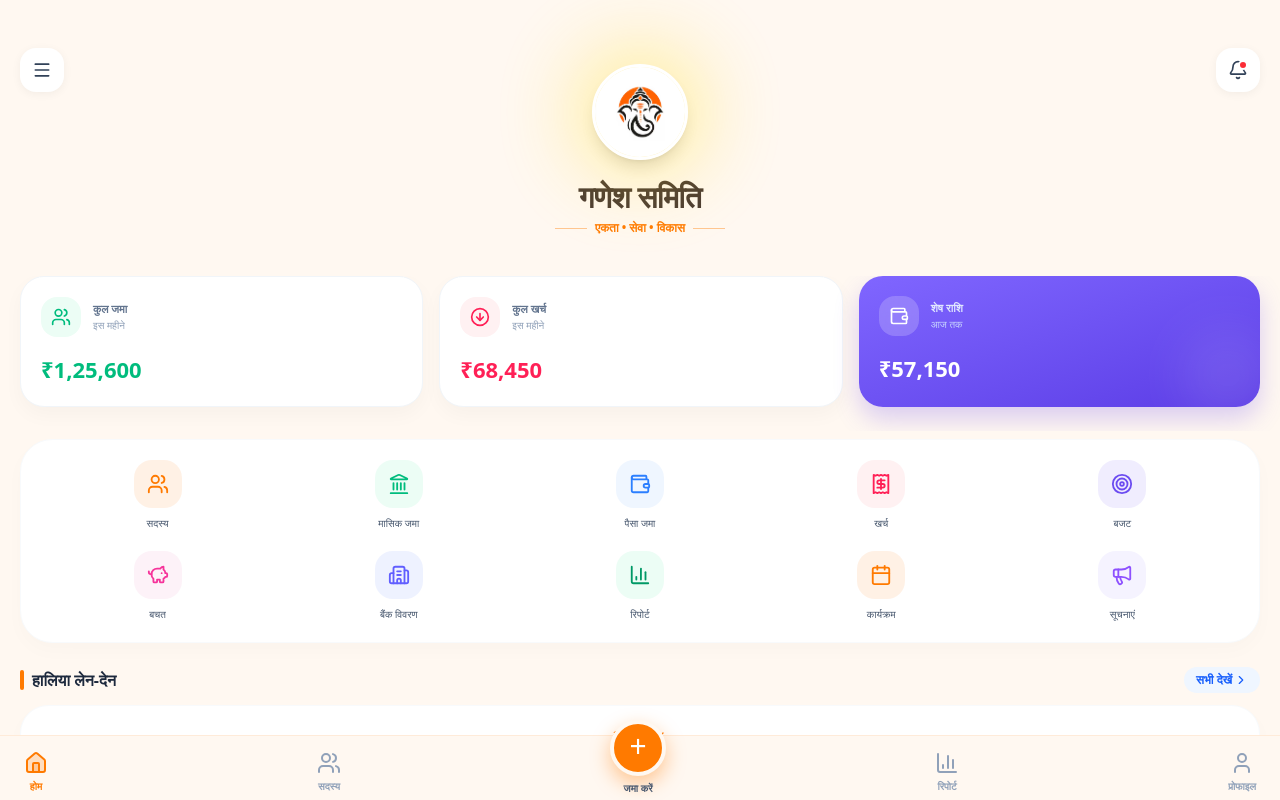
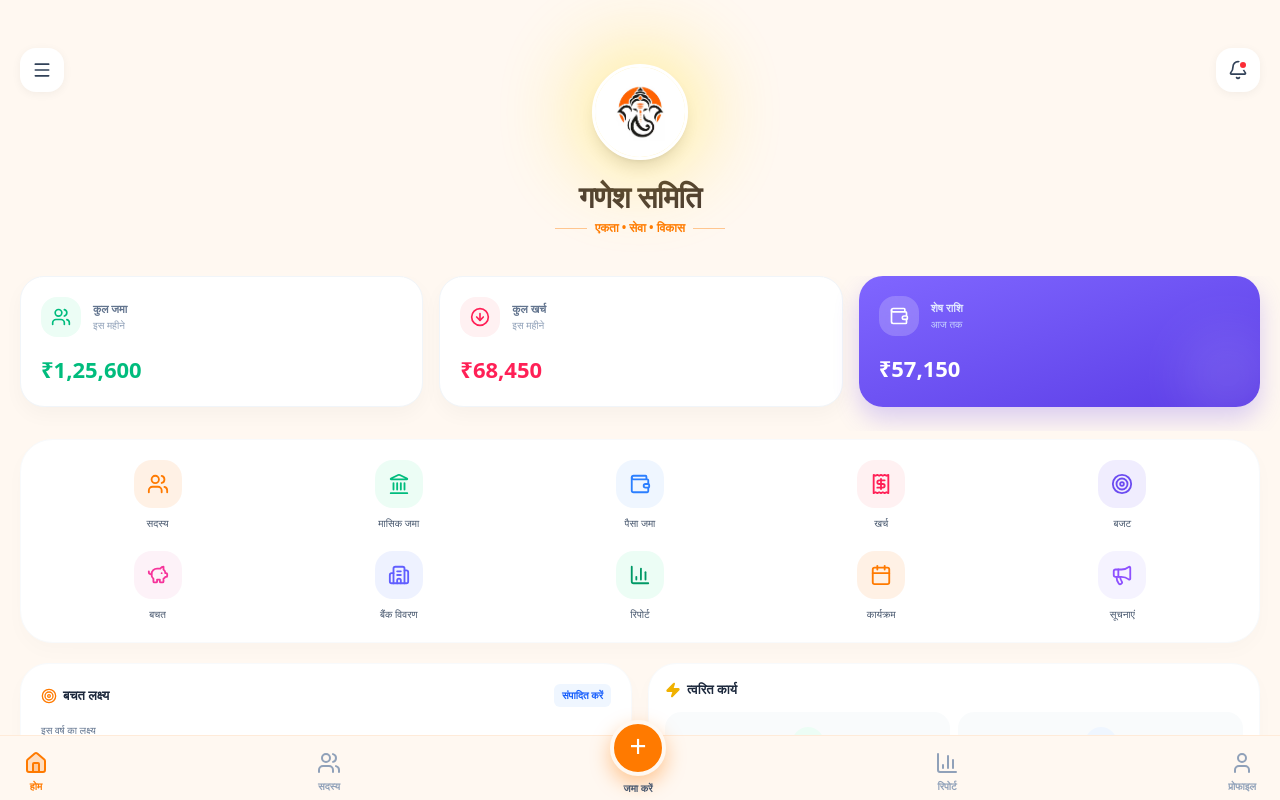
Before and after one commit to ganitwali2025-maker/ganesh-samiti-new, a React (Vite) app: page /dashboard in a window 1280 px wide. Built offline with nearby package versions, Linux system fonts and the light colour scheme.

Commit message:
Remove recent transactions section from home screen

```diff
--- a/src/components/Dashboard.tsx
+++ b/src/components/Dashboard.tsx
@@ -148,51 +148,7 @@ export function Dashboard({ data }: { data: ReturnType<typeof useCommitteeData>
         </div>
       </div>
 
-      {/* Recent Transactions Section */}
-      <div className="px-5 mt-6">
-        <div className="flex justify-between items-center mb-3">
-          <div className="flex items-center gap-2">
-            <div className="w-1 h-5 bg-[#FF7A00] rounded-full"></div>
-            <h3 className="text-base font-bold text-slate-800">हालिया लेन-देन</h3>
-          </div>
-          <button className="text-[12px] font-semibold text-blue-600 flex items-center bg-blue-50 px-3 py-1 rounded-full">
-            सभी देखें <ChevronRight className="w-3.5 h-3.5 ml-0.5" />
-          </button>
-        </div>
 
-        <div className="bg-white rounded-[28px] p-2 shadow-[0_8px_20px_rgb(0,0,0,0.02)] border border-slate-50 space-y-1">
-          {recentTransactions.map((t, i) => {
-            const member = data.members.find(m => m.id === t.memberId);
-            const isDeposit = t.type === 'DEPOSIT';
-            return (
-              <div key={t.id} className="flex items-center justify-between p-3.5 bg-transparent hover:bg-slate-50 rounded-[20px] transition-colors">
-                <div className="flex items-center gap-3.5">
-                  <div className={`w-11 h-11 rounded-[16px] flex items-center justify-center ${isDeposit ? 'bg-emerald-50 text-emerald-500' : 'bg-rose-50 text-rose-500'}`}>
-                    {isDeposit ? <ArrowDownCircle className="w-5 h-5" /> : <ArrowUpCircle className="w-5 h-5" />}
-                  </div>
-                  <div>
-                    <p className="font-bold text-slate-800 text-[13px]">{member ? member.name : t.category}</p>
-                    <p className="text-[11px] text-slate-500 font-medium mt-0.5">
-                      {isDeposit ? `सदस्य आईडी: GM-${1000 + (member?.id || 1)}` : `खर्च श्रेणी: ${t.category}`}
-                    </p>
-                  </div>
-                </div>
-                <div className="text-right">
-                  <p className={`font-bold text-[14px] ${isDeposit ? 'text-emerald-500' : 'text-rose-500'}`}>
-                    {formatCurrency(t.amount)}
-                  </p>
-                  <p className="text-[10px] text-slate-400 font-medium mt-0.5">
-                    {new Date(t.date).toLocaleTimeString('en-IN', { hour: '2-digit', minute: '2-digit' })}
-                  </p>
-                </div>
-              </div>
-            );
-          })}
-          <button className="w-full py-3 flex items-center justify-center text-[12px] font-semibold text-[#FF7A00] gap-1">
-            और देखें <ChevronDown className="w-4 h-4" />
-          </button>
-        </div>
-      </div>
 
       {/* Savings Goal & Quick Actions Grid */}
       <div className="px-5 mt-5 grid grid-cols-2 gap-4 pb-12">
```
